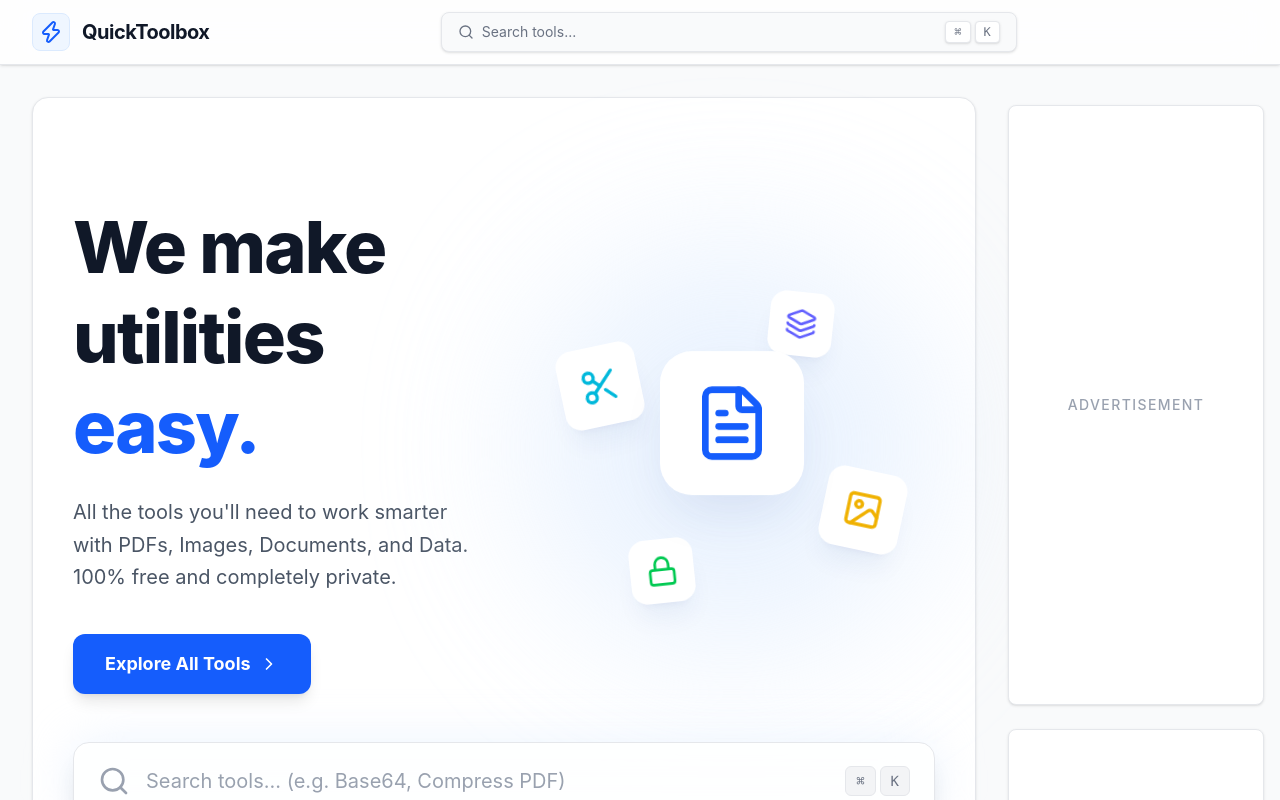
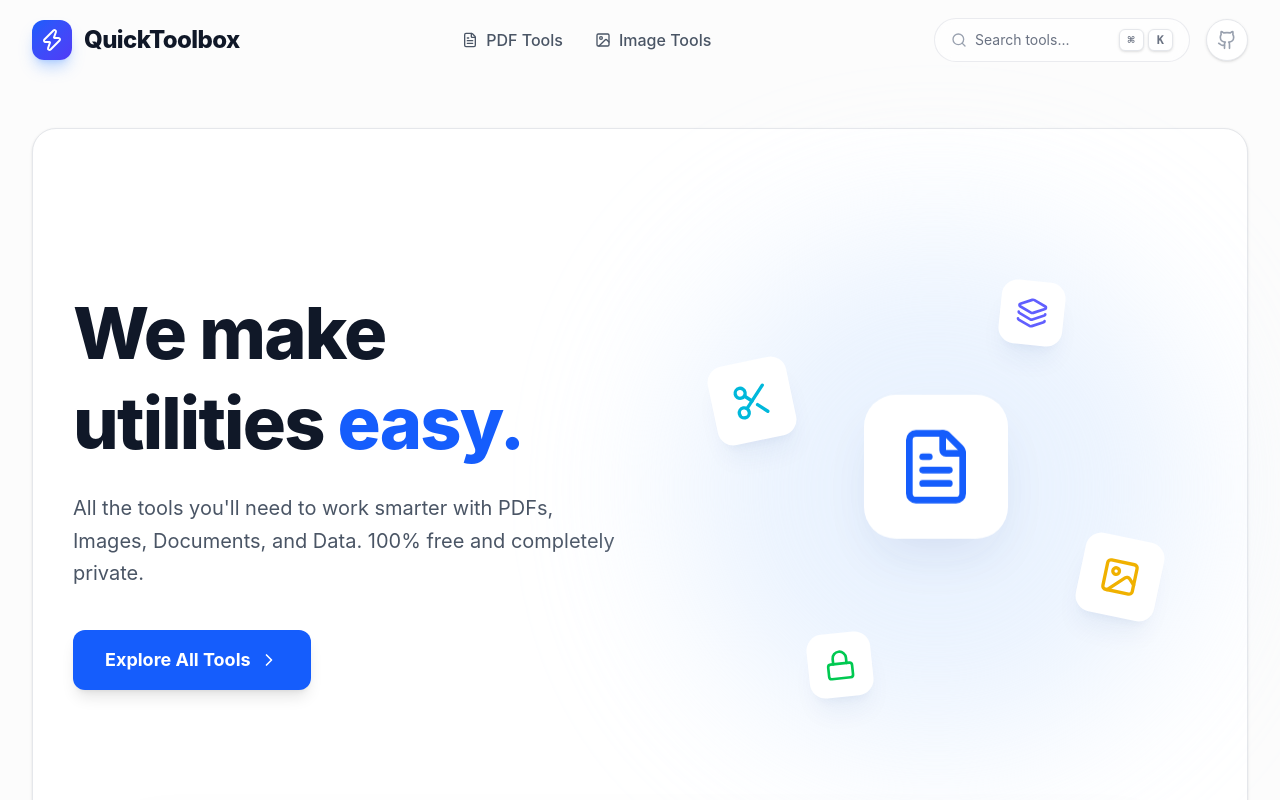
Before and after one commit to harshgzp11/PDFtools4u, a React (Vite) app: page / in a window 1280 px wide. Shown: the top 800 px of the page. Built offline with nearby package versions, Linux system fonts and the light colour scheme.

Commit message:
UI Redesign: Removed sidebars and redundant search bar, added glassmorphic navbar

```diff
--- a/src/components/Dashboard.jsx
+++ b/src/components/Dashboard.jsx
@@ -241,27 +241,7 @@ export default function Dashboard({ onSelectTool, searchQuery: globalQuery }) {
           </div>
         </div>
 
-        {/* Big Search Bar */}
-        <div className="w-full max-w-4xl mx-auto transform -translate-y-4">
-          <div className="relative group">
-            <div className="absolute inset-0 bg-blue-100 rounded-2xl blur-xl opacity-50 group-hover:opacity-70 transition-opacity duration-500"></div>
-            <div className="relative bg-white/90 backdrop-blur-xl border border-gray-200 rounded-2xl p-2 flex items-center shadow-xl">
-              <Search className="w-8 h-8 text-gray-400 ml-4 mr-2" />
-              <input
-                id="dashboard-search"
-                type="text"
-                className="flex-1 bg-transparent border-none py-4 px-2 text-xl text-gray-900 placeholder-gray-400 focus:outline-none focus:ring-0"
-                placeholder="Search tools... (e.g. Base64, Compress PDF)"
-                value={localSearch}
-                onChange={(e) => setLocalSearch(e.target.value)}
-              />
-              <div className="hidden sm:flex items-center gap-1 pr-4">
-                <kbd className="bg-gray-100 text-gray-500 px-2.5 py-1 rounded-md text-sm border border-gray-200 font-medium">⌘</kbd>
-                <kbd className="bg-gray-100 text-gray-500 px-2.5 py-1 rounded-md text-sm border border-gray-200 font-medium">K</kbd>
-              </div>
-            </div>
-          </div>
-        </div>
+
 
         {/* Universal PDF Converter CTA (Now below) */}
         <div className="w-full flex justify-center items-center">
--- a/src/components/Layout.jsx
+++ b/src/components/Layout.jsx
@@ -1,121 +1,146 @@
 import React, { useState, useEffect } from 'react';
-import { Search, Shield, Zap, Command, FileText } from 'lucide-react';
-import AdSlot from './ui/AdSlot';
+import { Search, Shield, Zap, Menu, X, FileText, Image as ImageIcon, Github } from 'lucide-react';
 
 export default function Layout({ children, onHomeClick, onSearch }) {
-  const [isCmdkOpen, setIsCmdkOpen] = useState(false);
+  const [isMobileMenuOpen, setIsMobileMenuOpen] = useState(false);
+  const [scrolled, setScrolled] = useState(false);
 
   useEffect(() => {
-    const down = (e) => {
-      if (e.key === 'k' && (e.metaKey || e.ctrlKey)) {
-        e.preventDefault();
-        setIsCmdkOpen((open) => !open);
-        // We will implement the actual CMDK modal in App.jsx or here later.
-        // For now, we can focus the search input in the dashboard if on home, or open a modal.
-        const searchInput = document.getElementById('dashboard-search');
-        if (searchInput) {
-          searchInput.focus();
-        }
-      }
+    const handleScroll = () => {
+      setScrolled(window.scrollY > 10);
     };
-
-    document.addEventListener('keydown', down);
-    return () => document.removeEventListener('keydown', down);
+    window.addEventListener('scroll', handleScroll);
+    return () => window.removeEventListener('scroll', handleScroll);
   }, []);
 
+  const openSearch = () => {
+    document.dispatchEvent(new KeyboardEvent('keydown', { key: 'k', metaKey: true }));
+  };
+
   return (
-    <div className="min-h-screen bg-gray-50 text-gray-900 flex flex-col font-sans selection:bg-blue-100">
+    <div className="min-h-screen bg-[#fcfcfc] text-gray-900 flex flex-col font-sans selection:bg-blue-100">
       {/* Navbar */}
-      <nav className="bg-white/80 backdrop-blur-xl border-b border-gray-200 sticky top-0 z-50 shadow-sm">
-        <div className="w-full px-4 sm:px-6 lg:px-8">
-          <div className="flex justify-between items-center h-16">
-            <div className="flex items-center cursor-pointer group" onClick={onHomeClick}>
-              <div className="p-1.5 bg-blue-50 rounded-lg mr-3 group-hover:bg-blue-100 transition-colors border border-blue-100">
-                <Zap className="h-6 w-6 text-blue-600" />
+      <nav className={`fixed top-0 inset-x-0 z-50 transition-all duration-300 ${
+        scrolled ? 'bg-white/80 backdrop-blur-2xl border-b border-gray-200/80 shadow-sm' : 'bg-transparent'
+      }`}>
+        <div className="max-w-[1600px] mx-auto px-4 sm:px-6 lg:px-8">
+          <div className="flex justify-between items-center h-20">
+            {/* Logo */}
+            <div className="flex items-center cursor-pointer group" onClick={() => { onHomeClick(); setIsMobileMenuOpen(false); }}>
+              <div className="p-2 bg-gradient-to-br from-blue-600 to-indigo-600 rounded-xl mr-3 group-hover:scale-105 transition-transform shadow-lg shadow-blue-500/30">
+                <Zap className="h-6 w-6 text-white" />
               </div>
-              <span className="font-bold text-xl tracking-tight text-gray-900">QuickToolbox</span>
+              <span className="font-extrabold text-2xl tracking-tight text-gray-900">QuickToolbox</span>
             </div>
 
-            <div className="flex-1 max-w-xl mx-8 hidden md:block">
-              {/* Cmd+K visual prompt */}
+            {/* Desktop Navigation */}
+            <div className="hidden lg:flex items-center gap-8">
+              <button onClick={onHomeClick} className="text-gray-600 hover:text-blue-600 font-medium transition-colors flex items-center gap-2">
+                 <FileText className="w-4 h-4" /> PDF Tools
+              </button>
+              <button onClick={onHomeClick} className="text-gray-600 hover:text-emerald-600 font-medium transition-colors flex items-center gap-2">
+                 <ImageIcon className="w-4 h-4" /> Image Tools
+              </button>
+            </div>
+
+            {/* Desktop Actions */}
+            <div className="hidden md:flex items-center gap-4">
               <button
-                onClick={() => {
-                   const searchInput = document.getElementById('dashboard-search');
-                   if (searchInput) searchInput.focus();
-                }}
-                className="w-full flex items-center justify-between px-4 py-2 border border-gray-200 rounded-lg bg-gray-50 hover:bg-white hover:border-gray-300 transition-all text-sm text-gray-500 shadow-sm"
+                onClick={openSearch}
+                className="flex items-center justify-between w-64 px-4 py-2.5 border border-gray-200/80 rounded-full bg-white/60 backdrop-blur-sm hover:bg-white hover:border-blue-300 hover:shadow-md transition-all text-sm text-gray-500"
               >
                 <div className="flex items-center gap-2">
-                  <Search className="w-4 h-4" />
+                  <Search className="w-4 h-4 text-gray-400" />
                   <span>Search tools...</span>
                 </div>
                 <div className="flex items-center gap-1">
-                  <kbd className="bg-white text-gray-500 px-2 py-0.5 rounded text-xs border border-gray-200 font-medium shadow-sm">⌘</kbd>
-                  <kbd className="bg-white text-gray-500 px-2 py-0.5 rounded text-xs border border-gray-200 font-medium shadow-sm">K</kbd>
+                  <kbd className="bg-white text-gray-500 px-2 py-0.5 rounded-md text-xs border border-gray-200 font-bold shadow-sm">⌘</kbd>
+                  <kbd className="bg-white text-gray-500 px-2 py-0.5 rounded-md text-xs border border-gray-200 font-bold shadow-sm">K</kbd>
                 </div>
               </button>
+
+              <a href="#" className="p-2.5 text-gray-400 hover:text-gray-900 bg-white border border-gray-200 rounded-full hover:bg-gray-50 transition-colors shadow-sm">
+                <Github className="w-5 h-5" />
+              </a>
             </div>
 
-            <div className="flex items-center gap-4">
+            {/* Mobile Menu Button */}
+            <div className="flex md:hidden items-center gap-4">
+              <button onClick={openSearch} className="p-2 text-gray-600 hover:text-blue-600">
+                <Search className="w-6 h-6" />
+              </button>
+              <button onClick={() => setIsMobileMenuOpen(!isMobileMenuOpen)} className="p-2 text-gray-900 z-50 relative">
+                {isMobileMenuOpen ? <X className="w-6 h-6" /> : <Menu className="w-6 h-6" />}
+              </button>
             </div>
           </div>
         </div>
       </nav>
 
-      {/* Main Layout Area */}
-      <div className="flex-1 flex max-w-[1600px] mx-auto w-full px-4 sm:px-6 lg:px-8 py-8 gap-6 lg:gap-8 justify-center items-start">
+      {/* Mobile Menu Drawer */}
+      {isMobileMenuOpen && (
+        <div className="fixed inset-0 z-40 bg-white pt-24 px-6 animate-in slide-in-from-top-4 duration-300 md:hidden">
+          <div className="flex flex-col gap-6">
+            <button onClick={() => { openSearch(); setIsMobileMenuOpen(false); }} className="flex items-center justify-between p-4 bg-gray-50 rounded-2xl border border-gray-100 text-lg font-medium text-gray-900">
+              <div className="flex items-center gap-3">
+                <Search className="w-5 h-5 text-gray-500" /> Search Tools
+              </div>
+              <kbd className="bg-white text-gray-500 px-2 py-0.5 rounded-md text-xs border border-gray-200 font-bold shadow-sm">⌘K</kbd>
+            </button>
+            <div className="h-px bg-gray-100 w-full" />
+            <button onClick={() => { onHomeClick(); setIsMobileMenuOpen(false); }} className="flex items-center gap-3 text-lg font-medium text-gray-700 hover:text-blue-600 py-2">
+               <FileText className="w-5 h-5" /> PDF Tools
+            </button>
+            <button onClick={() => { onHomeClick(); setIsMobileMenuOpen(false); }} className="flex items-center gap-3 text-lg font-medium text-gray-700 hover:text-emerald-600 py-2">
+               <ImageIcon className="w-5 h-5" /> Image Tools
+            </button>
+            <div className="mt-auto pb-10">
+               <a href="#" className="flex items-center justify-center gap-2 p-4 bg-gray-900 text-white rounded-2xl font-medium w-full">
+                 <Github className="w-5 h-5" /> Star on GitHub
+               </a>
+            </div>
+          </div>
+        </div>
+      )}
 
-        {/* Left Sidebar Ad - Sticky */}
-        <aside className="hidden 2xl:block w-[240px] flex-shrink-0 pt-2 sticky top-24 space-y-6">
-          <AdSlot orientation="vertical" className="h-[600px] bg-white border-gray-200 shadow-sm" />
-          <AdSlot orientation="vertical" className="bg-white border-gray-200 shadow-sm" />
-        </aside>
-
-        {/* Main Content */}
+      {/* Main Layout Area - Content Only (No sidebars) */}
+      <div className="flex-1 flex max-w-[1600px] mx-auto w-full px-4 sm:px-6 lg:px-8 pt-32 pb-12 gap-8 justify-center items-start">
         <main className="flex-1 w-full min-w-0 flex flex-col gap-8">
-          <div className="bg-white rounded-2xl border border-gray-200 p-6 sm:p-10 min-h-[600px] shadow-sm">
+          <div className="bg-white rounded-3xl border border-gray-200 p-6 sm:p-10 min-h-[600px] shadow-sm">
             {children}
           </div>
 
           {/* Trust Box */}
-          <div className="bg-blue-50/50 rounded-2xl p-6 sm:p-8 border border-blue-100 flex flex-col sm:flex-row items-center gap-6 mt-auto shadow-sm">
-            <div className="p-4 bg-blue-100 rounded-full text-blue-600 flex-shrink-0 border border-blue-200">
-              <Shield className="w-8 h-8" />
+          <div className="bg-gradient-to-br from-blue-50/80 to-indigo-50/50 rounded-3xl p-6 sm:p-10 border border-blue-100/60 flex flex-col sm:flex-row items-center gap-8 mt-auto shadow-sm">
+            <div className="p-4 bg-white rounded-2xl text-blue-600 flex-shrink-0 border border-blue-100 shadow-sm">
+              <Shield className="w-10 h-10" />
             </div>
             <div className="text-center sm:text-left">
-              <h3 className="font-semibold text-gray-900 text-lg">100% Private & Secure Processing</h3>
-              <p className="text-sm text-gray-600 mt-2 leading-relaxed">
+              <h3 className="font-bold text-gray-900 text-xl tracking-tight">100% Private & Secure Processing</h3>
+              <p className="text-gray-600 mt-2 leading-relaxed max-w-2xl">
                 Your files never leave your device. All processing is done locally in your browser for maximum security. We don't upload your data to any servers.
               </p>
             </div>
           </div>
         </main>
-
-        {/* Right Sidebar Ad - Sticky */}
-        <aside className="hidden xl:block w-[240px] flex-shrink-0 pt-2 sticky top-24 space-y-6">
-          <AdSlot orientation="vertical" className="h-[600px] bg-white border-gray-200 shadow-sm" />
-          <AdSlot orientation="vertical" className="bg-white border-gray-200 shadow-sm" />
-        </aside>
-
       </div>
 
       {/* Footer */}
-      <footer className="bg-white border-t border-gray-200 mt-auto">
-        <div className="w-full px-4 sm:px-6 lg:px-8 py-10">
+      <footer className="bg-white border-t border-gray-100 mt-auto">
+        <div className="max-w-[1600px] mx-auto px-4 sm:px-6 lg:px-8 py-12">
           <div className="flex flex-col md:flex-row justify-between items-center gap-6">
-            <div className="flex items-center gap-2 text-gray-500 text-sm">
+            <div className="flex items-center gap-2 text-gray-600 text-sm font-medium">
               <Shield className="w-4 h-4 text-emerald-500" />
               <span>Processed locally. No server uploads.</span>
             </div>
 
-            {/* Legal Links (Placeholders) */}
-            <div className="flex items-center gap-6 text-sm font-medium">
+            <div className="flex items-center gap-8 text-sm font-medium">
               <a href="#privacy" className="text-gray-500 hover:text-blue-600 transition-colors">Privacy Policy</a>
               <a href="#terms" className="text-gray-500 hover:text-blue-600 transition-colors">Terms of Service</a>
               <a href="#contact" className="text-gray-500 hover:text-blue-600 transition-colors">Contact</a>
             </div>
 
-            <div className="text-sm text-gray-500">
+            <div className="text-sm text-gray-400 font-medium">
               &copy; {new Date().getFullYear()} QuickToolbox. All rights reserved.
             </div>
           </div>
```
